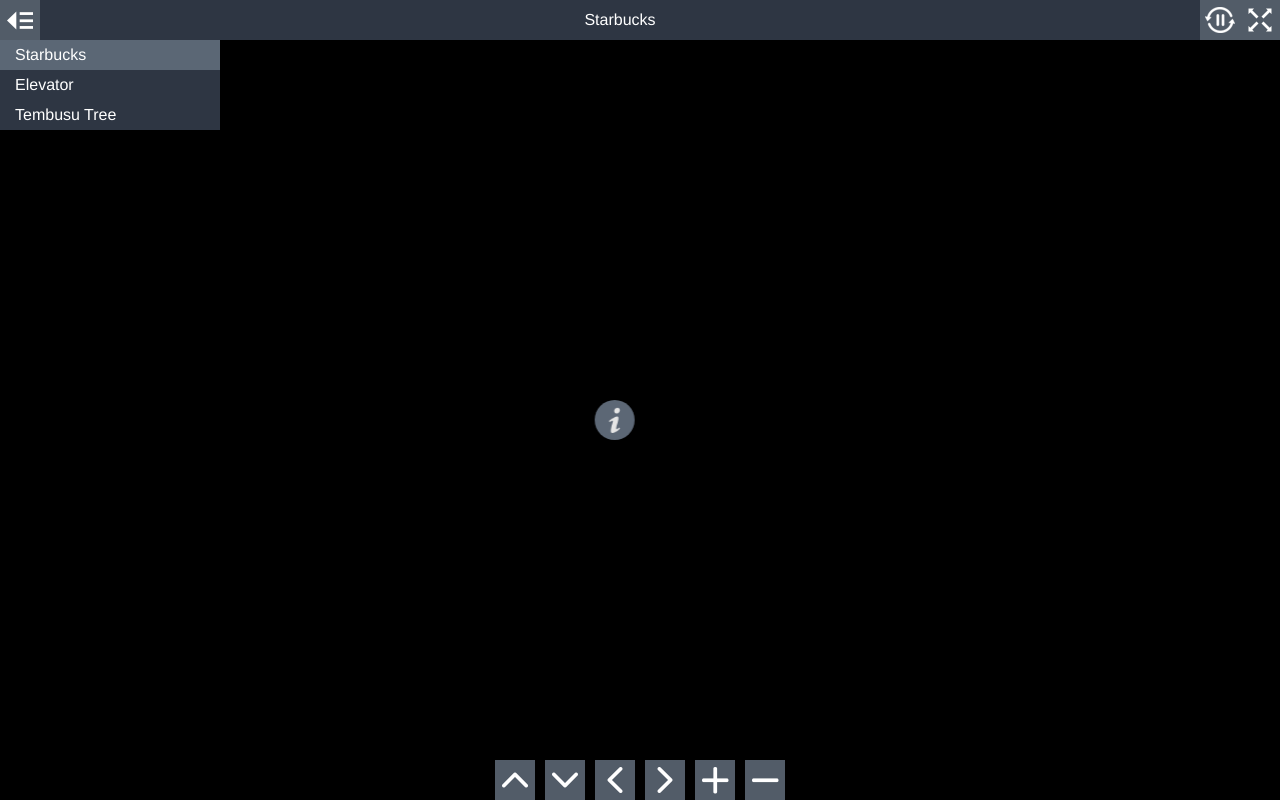
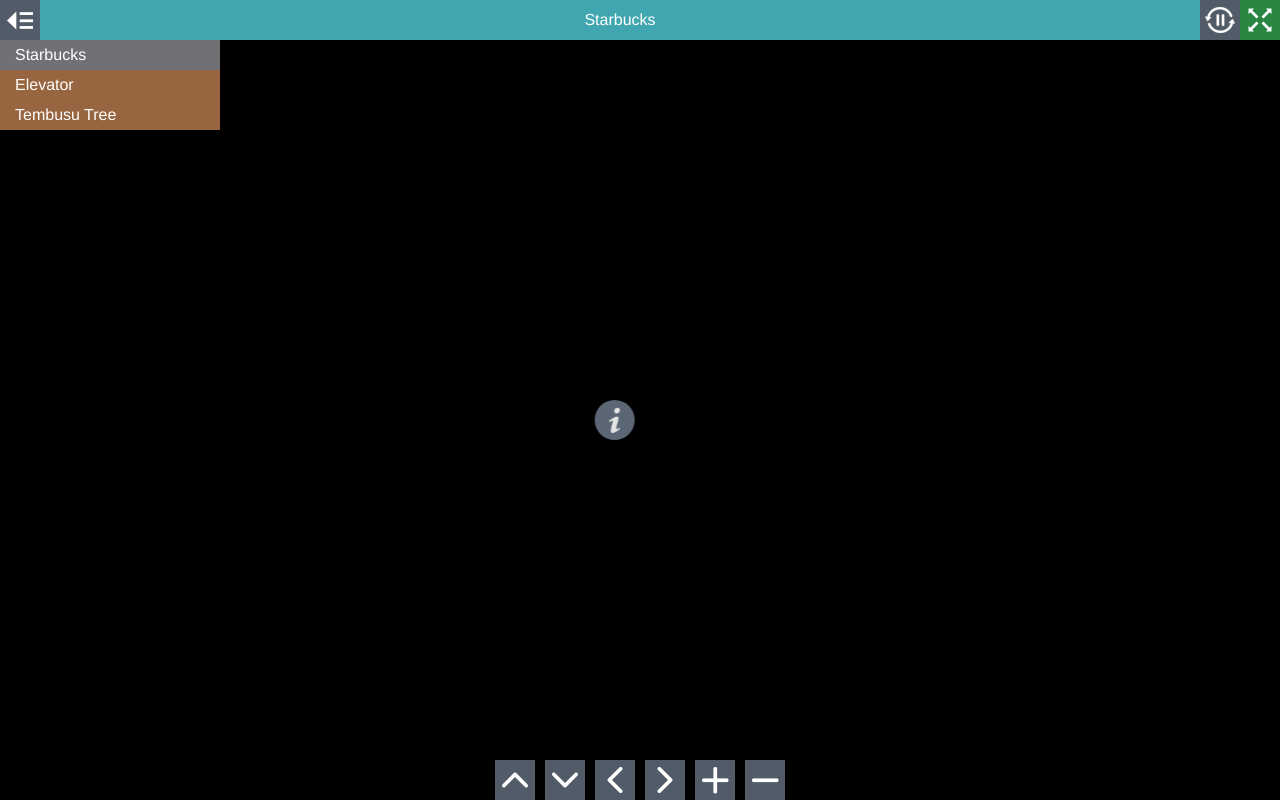
Before and after one commit to agenisss1905/ERC_Tour, a plain HTML site: page index.html in a window 1280 px wide. Drawn offline with Linux system fonts and the light colour scheme.

Commit message:
Update style
Update

```diff
--- a/style.css
+++ b/style.css
@@ -79,8 +79,8 @@ body.multiple-scenes.mobile #titleBar {
   height: 100%;
   line-height: 30px;
   padding: 5px;
-  background-color: rgb(58,68,84);
-  background-color: rgba(58,68,84,0.8);
+  background-color: rgb(81, 208, 219);
+  background-color: rgba(81, 208, 219,0.8);
   overflow: hidden;
   text-overflow: ellipsis;
   white-space: nowrap;
@@ -103,8 +103,8 @@ body.multiple-scenes.mobile #titleBar {
   width: 40px;
   height: 40px;
   padding: 5px;
-  background-color: rgb(103,115,131);
-  background-color: rgba(103,115,131,0.8);
+  background-color: rgb(50, 168, 82);
+  background-color: rgba(50, 168, 82,0.8);
 }
 
 .mobile #fullscreenToggle {
@@ -273,8 +273,8 @@ body.fullscreen-enabled.mobile #autorotateToggle {
 
 #sceneList .scenes {
   width: 100%;
-  background-color: rgb(58,68,84);
-  background-color: rgba(58,68,84,0.8);
+  background-color: rgb(189, 127, 79);
+  background-color: rgba(189, 127, 79,0.8);
 }
 
 .mobile #sceneList {
@@ -376,8 +376,8 @@ body.single-scene #sceneList, body.single-scene #sceneListToggle {
 
   border-radius: 5px;
 
-  background-color: rgb(58,68,84);
-  background-color: rgba(58,68,84,0.8);
+  background-color: rgb(156, 79, 189);
+  background-color: rgba(156, 79, 189,0.8);
 
   color: #fff;
 
```
